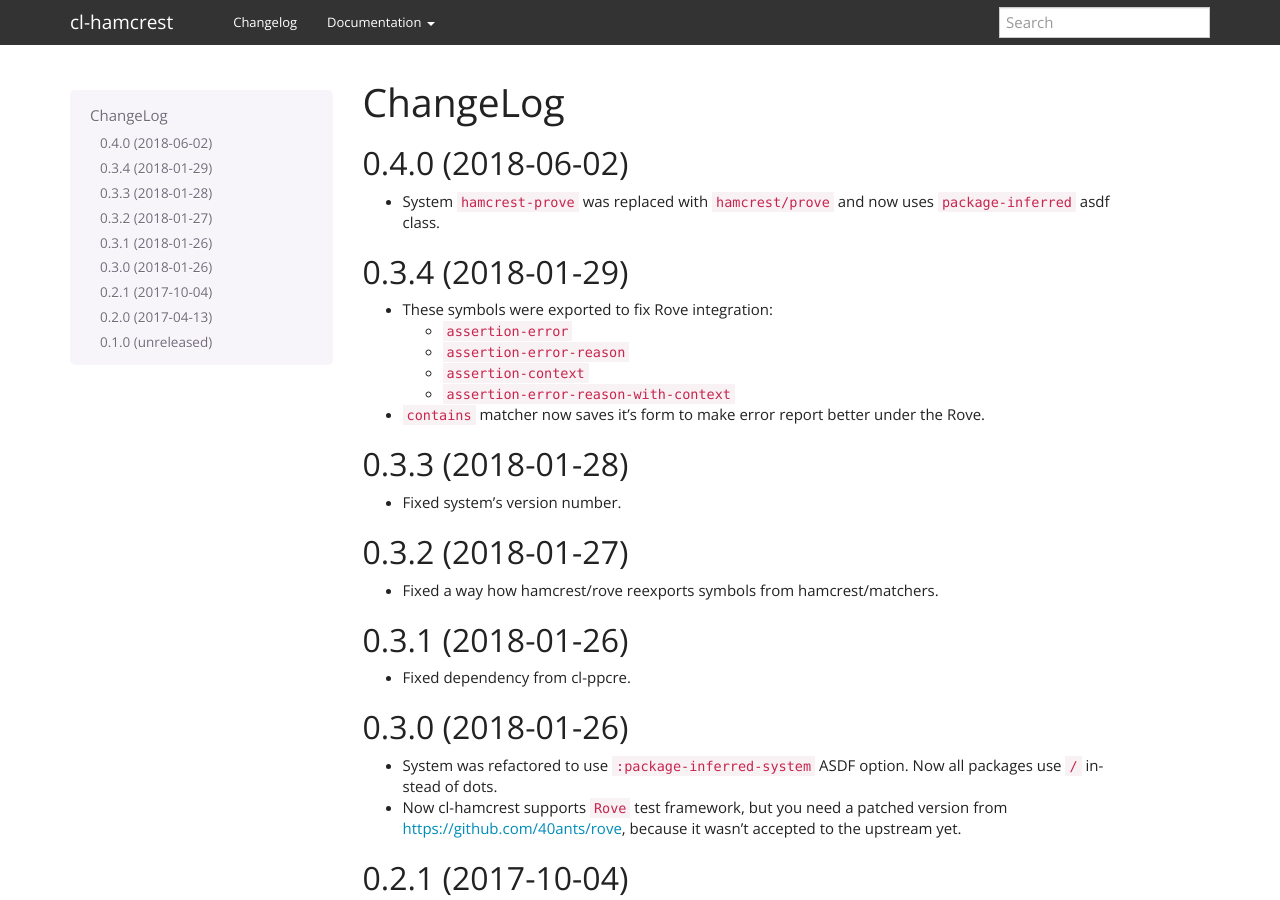
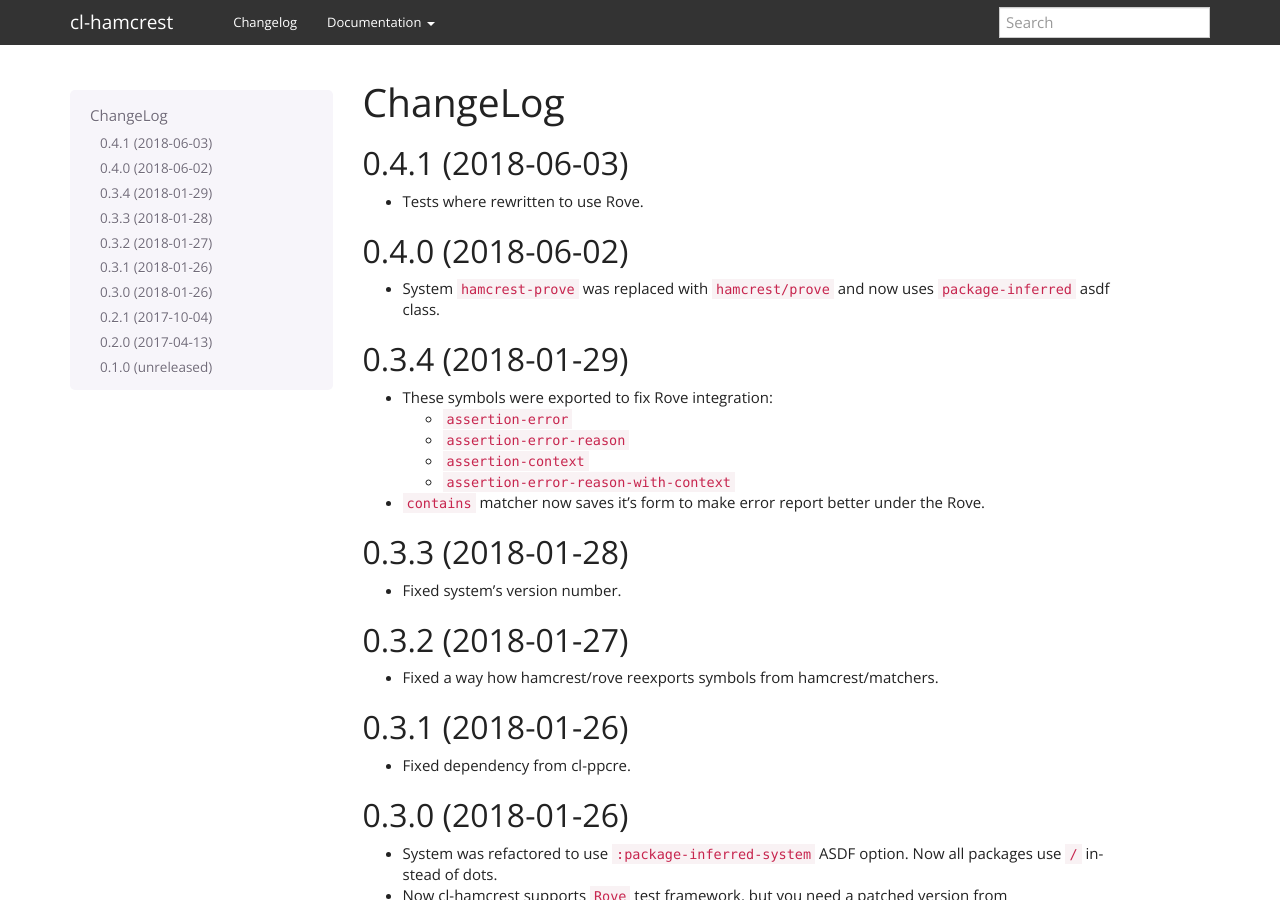
Before and after one commit to 40ants/cl-hamcrest, a Sphinx documentation site: the page built from docs/source/changelog.rst, in a window 1280 px wide and 900 px high. Built offline with Sphinx 7.4.7, drawn with Linux system fonts in a browser that asks for light colours.

Commit message:
Tests where rewritten to use Rove.

```diff
--- a/ChangeLog.rst
+++ b/ChangeLog.rst
@@ -1,6 +1,11 @@
 ===========
  ChangeLog
 ===========
+
+0.4.1 (2018-06-03)
+==================
+
+* Tests where rewritten to use Rove.
 
 0.4.0 (2018-06-02)
 ==================
--- a/docs/source/conf.py
+++ b/docs/source/conf.py
@@ -46,8 +46,8 @@ cl_systems = [
         'name': 'hamcrest-test',
         'path': join(dirname(realpath(__file__)), '../../'),
         'packages': [
-            'hamcrest.matchers',
-            'hamcrest.prove',
+            'hamcrest/matchers',
+            'hamcrest/prove',
         ]
     },
 ]
```
Also changed, not shown: .travis.yml, 4 other files.
